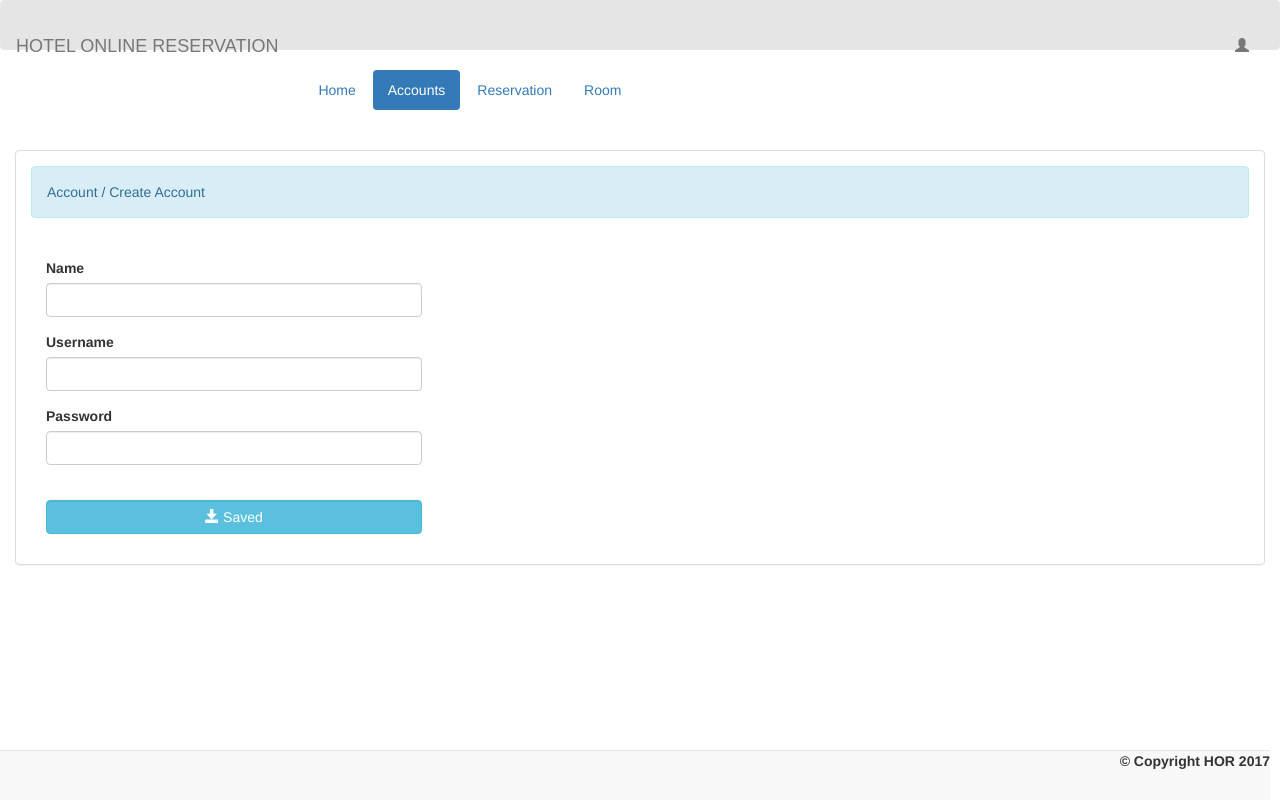
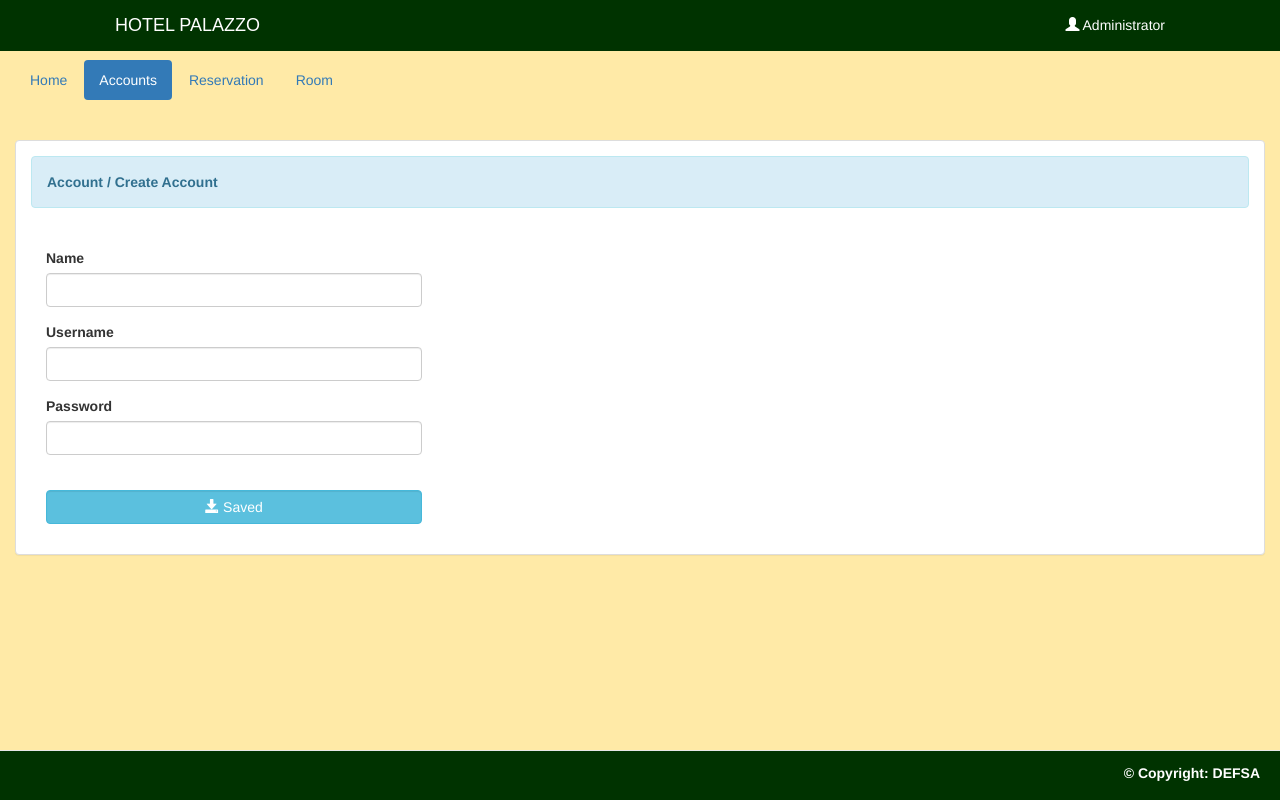
Before and after one commit to febys/HotelWebsite, a PHP site: page /admin/add_account.php in a window 1280 px wide. Run offline with PHP 8.4, Linux system fonts and the light colour scheme; the visitor is signed in with stand-in values (Sample User, id 1); data that the repository does not hold is empty; some web fonts are replaced.

Commit message:
Update add_account.php

```diff
--- a/admin/add_account.php
+++ b/admin/add_account.php
@@ -5,28 +5,32 @@
 ?>
 <html lang = "en">
 	<head>
-		<title>Hotel Online Reservation</title>
+		<title>Hotel PALAZZO</title>
 		<meta charset = "utf-8" />
 		<meta name = "viewport" content = "width=device-width, initial-scale=1.0" />
 		<link rel = "stylesheet" type = "text/css" href = "../css/bootstrap.css " />
 		<link rel = "stylesheet" type = "text/css" href = "../css/style.css" />
 	</head>
-<body>
-	<nav style = "background-color:rgba(0, 0, 0, 0.1);" class = "navbar navbar-default">
-		<div  class = "container-fluid">
-			<div class = "navbar-header">
-				<a class = "navbar-brand" >Hotel Online Reservation</a>
-			</div>
-			<ul class = "nav navbar-nav pull-right ">
-				<li class = "dropdown">
-					<a class="dropdown-toggle" data-toggle="dropdown" role="button" aria-haspopup="true" aria-expanded="false"><i class = "glyphicon glyphicon-user"></i> <?php echo $name;?></a>
+<body style="background-color:#ffeaa7">
+<header class="navbar navbar-inverse navbar-fixed-top bs-docs-nav" role="banner">
+  <div class="container">
+		<div class="navbar-header">
+		<a href="index2.html" class="navbar-brand">Hotel PALAZZO</a>
+		</div>
+		<nav class="collapse-navbar" role="navigation">
+		<ul class="nav navbar-nav navbar-right">
+		<li  class = "dropdown">
+					<a class="dropdown-toggle" data-toggle="dropdown" role="button" aria-haspopup="true" aria-expanded="false"><i class = "glyphicon glyphicon-user"></i>  Administrator</a>
 					<ul class="dropdown-menu">
 						<li><a href="logout.php"><i class = "glyphicon glyphicon-off"></i> Logout</a></li>
 					</ul>
 				</li>
-			</ul>
-		</div>
-	</nav>
+      </ul>
+		</nav>
+  </div>
+</header>
+<br>
+<br>
 	<div class = "container-fluid">
 		<ul class = "nav nav-pills">
 			<li><a href = "home.php">Home</a></li>
@@ -39,7 +43,7 @@
 	<div class = "container-fluid">
 		<div class = "panel panel-default">
 			<div class = "panel-body">
-				<div class = "alert alert-info">Account / Create Account</div>
+				<div class = "alert alert-info"><b>Account / Create Account<b></div>
 				<br />
 				<div class = "col-md-4">
 					<form method = "POST">
@@ -67,8 +71,8 @@
 	</div>
 	<br />
 	<br />
-	<div style = "text-align:right; margin-right:10px;" class = "navbar navbar-default navbar-fixed-bottom">
-		<label>&copy; Copyright HOR 2017 </label>
+	<div style = "text-align:right;height: 40px; background-color: #003300;" class = "navbar navbar-default navbar-fixed-bottom">
+	<label style="color:white;  margin: 12px; margin-right: 20px; ">&copy; Copyright: DEFSA </label>
 	</div>
 </body>
 <script src = "../js/jquery.js"></script>
```
